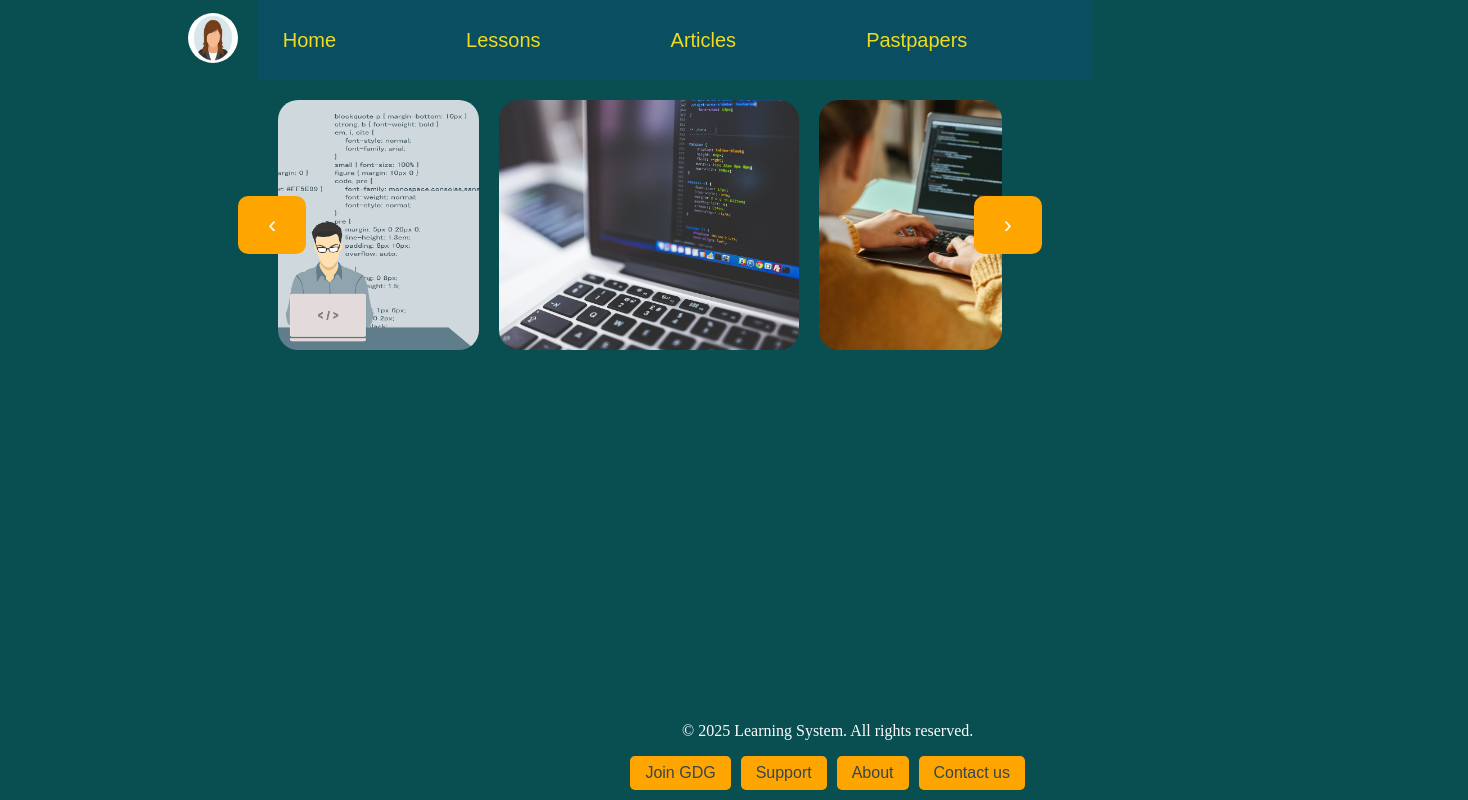
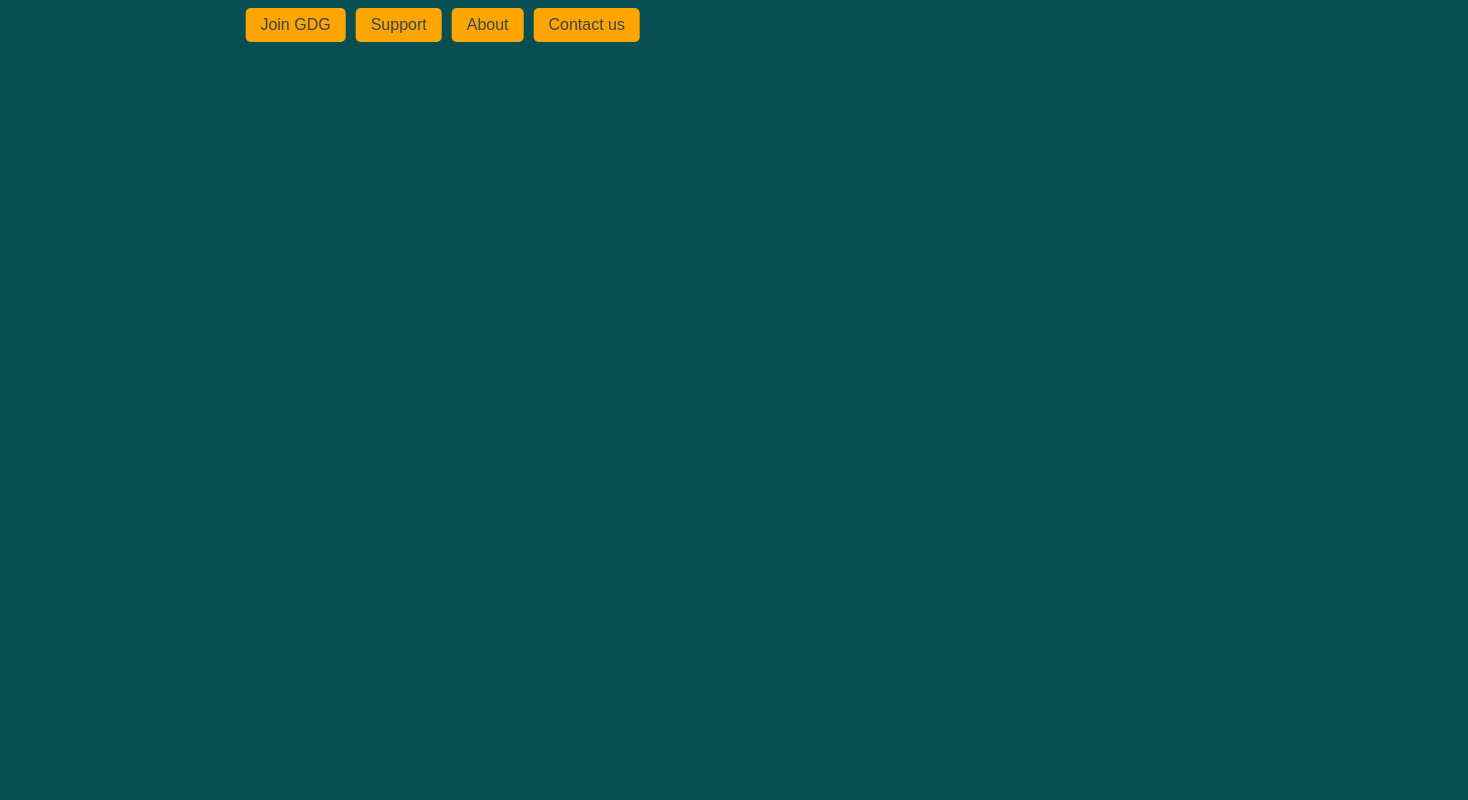
Before and after one commit to GDG-on-Campus-Maseno-University/learn_io_frontend, a React (Vite) app: page / in a window 1280 px wide. Shown: the whole page, 1468 px wide, since content can reach past the window. Built offline with nearby package versions, Linux system fonts and the light colour scheme.

Commit message:
updates on Footer Styling

```diff
--- a/src/App.jsx
+++ b/src/App.jsx
@@ -12,8 +12,8 @@ export default App;
 function App(){
   return(
     <>
-<Header/>
-<Carosalepage/>
+{/* <Header/>
+<Carosalepage/> */}
 <Footer/>
 
     </>
--- a/src/Components/Footer.jsx
+++ b/src/Components/Footer.jsx
@@ -22,9 +22,10 @@ const styles = {
     color: "#fff",
     textAlign: "center",
     padding: "10px 0",
-    position: "absolute",
+    position: "fixed,",
     bottom: "0",
     width:"100%",
+    transform: "translate(-50%, -50%)",
   },
   buttonContainer: {
     display: "flex",
```
